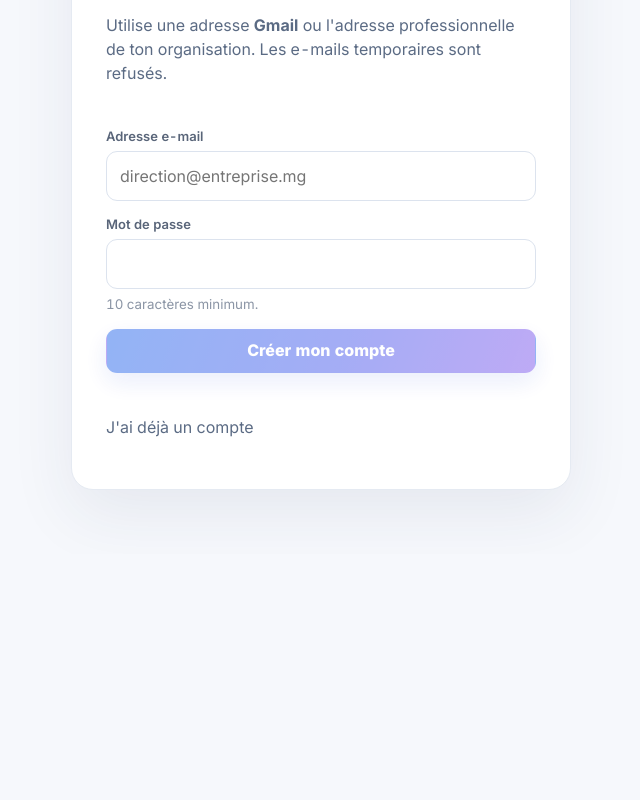
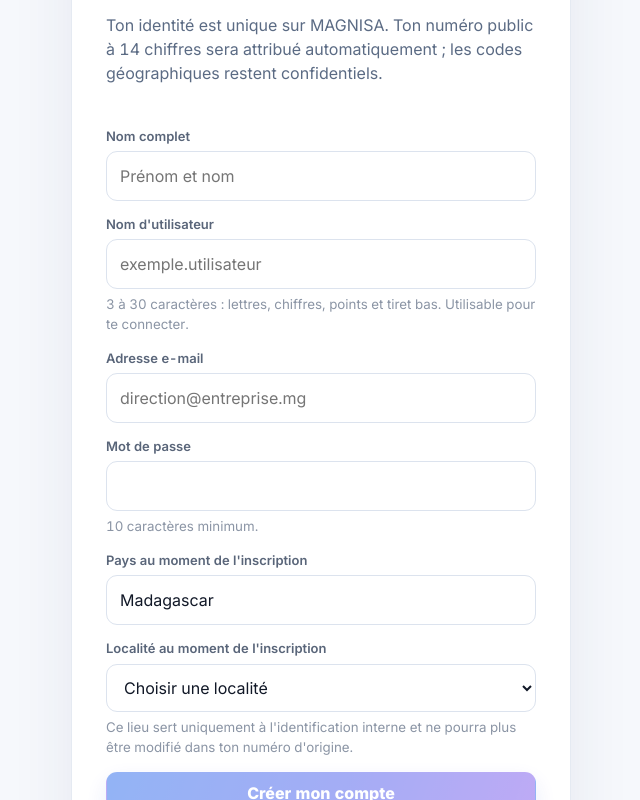
Before and after one commit to martinot-svg/MAGNISA, a Next.js app: page /signup in a window 1280 px wide. Shown: the part 260-1060 px from the top of the page, without its empty margins (319-959 px from the left). Before the commit the page ends 814 px from the top, so only its background shows below. Built offline with nearby package versions, Linux system fonts and the light colour scheme.

Commit message:
feat(auth): collect profile and origin at signup

```diff
--- a/src/app/signup/page.tsx
+++ b/src/app/signup/page.tsx
@@ -1,11 +1,55 @@
 "use client";
 import Link from "next/link";
-import {useActionState,useEffect} from "react";
-import {useRouter} from "next/navigation";
-import {signUp} from "@/server/actions/auth";
-import {BrandMark} from "@/components/brand-mark";
-export default function Signup(){
-  const router=useRouter();const [state,action,pending]=useActionState<any,FormData>(async(_:any,fd:FormData)=>signUp(fd),{});
-  useEffect(()=>{if(state?.email)router.push(`/verify-email?email=${encodeURIComponent(state.email)}`)},[state,router]);
-  return <main className="auth authPremium"><BrandMark/><div><p className="eyebrow">Créer votre espace</p><h1>Commencer avec MAGNISA</h1><p className="muted">Utilise une adresse <b>Gmail</b> ou l'adresse professionnelle de ton organisation. Les e-mails temporaires sont refusés.</p></div><form action={action} className="form"><div className="field"><label>Adresse e-mail</label><input name="email" type="email" required autoComplete="email" placeholder="direction@entreprise.mg"/></div><div className="field"><label>Mot de passe</label><input name="password" type="password" minLength={10} required autoComplete="new-password"/><small>10 caractères minimum.</small></div>{state?.error&&<p className="error">{state.error}</p>}<button disabled={pending} className="button primary">{pending?"Création…":"Créer mon compte"}</button></form><p className="muted"><Link href="/login">J'ai déjà un compte</Link></p></main>
+import { useActionState, useEffect } from "react";
+import { useRouter } from "next/navigation";
+import { signUp } from "@/server/actions/auth";
+import { BrandMark } from "@/components/brand-mark";
+import { REGISTRATION_LOCALITIES, REGISTRATION_COUNTRY_CODE, REGISTRATION_COUNTRY_NAME } from "@/lib/auth/magnisa-identity";
+
+export default function Signup() {
+  const router = useRouter();
+  const [state, action, pending] = useActionState<any, FormData>(async (_:any, data:FormData) => signUp(data), {});
+  useEffect(() => {
+    if (state?.email) router.push(`/verify-email?email=${encodeURIComponent(state.email)}`);
+  }, [state, router]);
+  return (
+    <main className="auth authPremium">
+      <BrandMark />
+      <div><p className="eyebrow">Créer votre espace</p><h1>Commencer avec MAGNISA</h1>
+        <p className="muted">Ton identité est unique sur MAGNISA. Ton numéro public à 14 chiffres sera attribué automatiquement ; les codes géographiques restent confidentiels.</p>
+      </div>
+      <form action={action} className="form">
+        <div className="field"><label htmlFor="signup-full-name">Nom complet</label>
+          <input id="signup-full-name" name="full_name" required minLength={2} maxLength={120} autoComplete="name" placeholder="Prénom et nom" />
+        </div>
+        <div className="field"><label htmlFor="signup-username">Nom d'utilisateur</label>
+          <input id="signup-username" name="username" required minLength={3} maxLength={30}
+            pattern="[A-Za-z][A-Za-z0-9._]{2,29}" autoCapitalize="none" autoComplete="username"
+            placeholder="exemple.utilisateur" aria-describedby="username-help" />
+          <small id="username-help">3 à 30 caractères : lettres, chiffres, points et tiret bas. Utilisable pour te connecter.</small>
+        </div>
+        <div className="field"><label htmlFor="signup-email">Adresse e-mail</label>
+          <input id="signup-email" name="email" type="email" required autoComplete="email" placeholder="direction@entreprise.mg"/>
+        </div>
+        <div className="field"><label htmlFor="signup-password">Mot de passe</label>
+          <input id="signup-password" name="password" type="password" minLength={10} required autoComplete="new-password"/>
+          <small>10 caractères minimum.</small>
+        </div>
+        <div className="field"><label htmlFor="signup-country">Pays au moment de l'inscription</label>
+          <input id="signup-country" value={REGISTRATION_COUNTRY_NAME} readOnly aria-describedby="signup-geo-help"/>
+          <input type="hidden" name="country_code" value={REGISTRATION_COUNTRY_CODE}/>
+        </div>
+        <div className="field"><label htmlFor="signup-locality">Localité au moment de l'inscription</label>
+          <select id="signup-locality" name="locality_code" required defaultValue="">
+            <option value="" disabled>Choisir une localité</option>
+            {REGISTRATION_LOCALITIES.map(item=><option key={item.code} value={item.code}>{item.name}</option>)}
+          </select>
+          <small id="signup-geo-help">Ce lieu sert uniquement à l'identification interne et ne pourra plus être modifié dans ton numéro d'origine.</small>
+        </div>
+        {state?.error && <p role="alert" className="error">{state.error}</p>}
+        <button className="button primary" disabled={pending}>{pending?"Création…":"Créer mon compte"}</button>
+      </form>
+      <p className="muted"><Link href="/login">J'ai déjà un compte</Link></p>
+    </main>
+  );
 }
```
